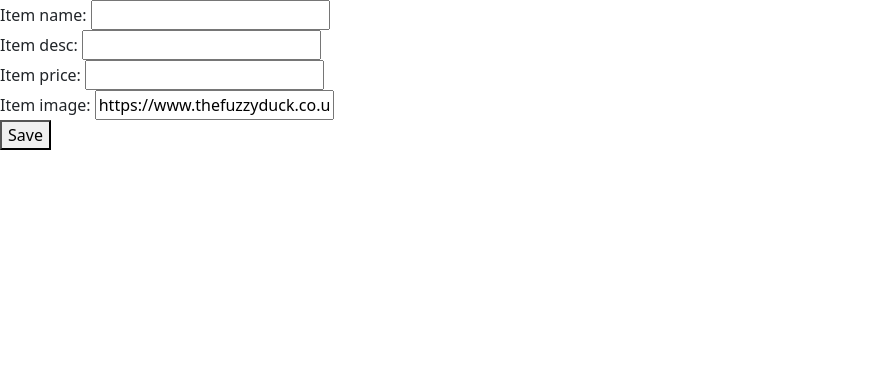
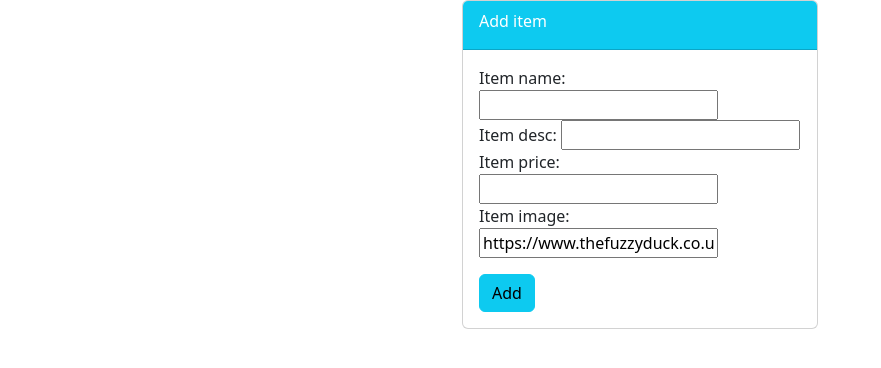
Before and after one commit to nzninkm/YummyPlate, a Django app: page /food/add in a window 1280 px wide. Shown: the part 56-424 px from the top of the page, without its empty margins (0-881 px from the left). Run offline with Django 5.2, Linux system fonts and the light colour scheme.

Commit message:
design touchup add item page

```diff
--- a/food/templates/food/item-form.html
+++ b/food/templates/food/item-form.html
@@ -1,6 +1,22 @@
 {% extends 'food/base.html' %} {% block body %}
-<form method="POST">
-  {% csrf_token %} {{ form }}
-  <button type="submit">Save</button>
-</form>
+<div class="container">
+  <div class="row">
+    <div class="col-md-4 offset-md-4">
+      <div class="card">
+        <div class="card-header text-white bg-info">
+          <div class="card-title">
+            Add item
+          </div>
+        </div>
+        <div class="card-body">
+          <form method="POST">
+            {% csrf_token %} {{ form }}
+            <button class="btn btn-info mt-3" type="submit">Add</button>
+          </form>
+        </div>
+      </div>
+    </div>
+  </div>
+</div>
+
 {% endblock %}
```
